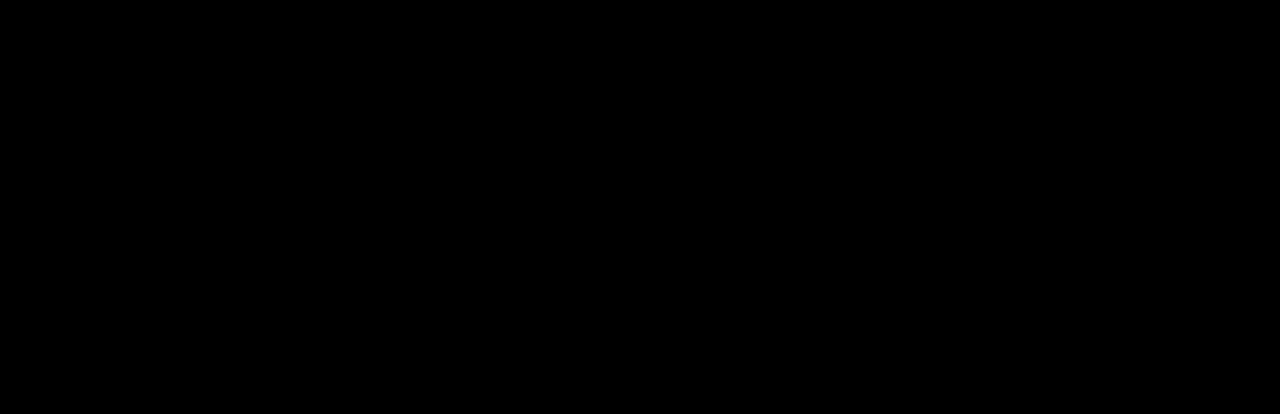
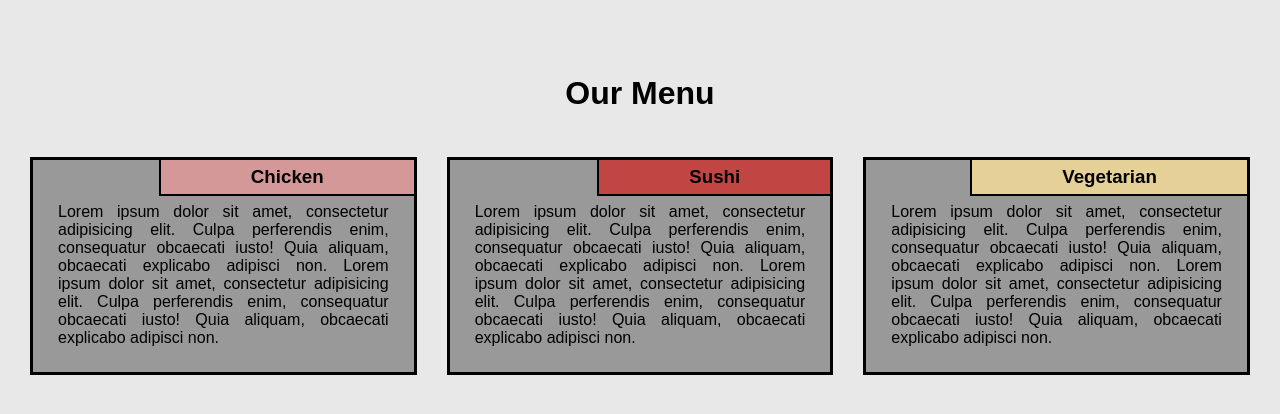
Before and after one commit to Sameer46/module2-solution, a plain HTML site: page index.html in a window 1280 px wide. Drawn offline with Linux system fonts and the light colour scheme.

Commit message:
final version

```diff
--- a/css/style.css
+++ b/css/style.css
@@ -1,28 +1,88 @@
 *{
-    margin: 0;
-    padding: 0;
-    background-color:white ;
+    margin:0;
+    padding:0;
+    box-sizing: border-box;
+}
+body{
+    background-color: #E8E8E9;
+    font-family: Arial, Helvetica, sans-serif;
+}
+#container{
+    position: relative;
+    top:60px;
+    margin: 15px;
+}
+#title{
+    text-align: center;
+    margin-bottom: 30px;
+}
+.item{
+    position: relative;
+    top: 0;
+    background-color:#999999;
+    margin: 15px;
+    padding: 25px;
+    border: 3px solid #000;
+}
+.item{
+    position: relative;
+    top: 0;
+    background-color:#999999;
+    margin: 15px;
+    padding: 25px;
+    border: 3px solid #000;
+}
+.item-title{
+    position: absolute;
+    top:0;
+    right: 0px;
+    background: green;
+    padding: 6px 90px;
+    border-left: 2px solid #000;
+    border-bottom: 2px solid #000;
+}
+.item p{
+    margin-top: 18px;
+    text-align: justify;
+    font-size:100%;
 }
 
+#title-1{
+    background-color: #D59898;
+}
+#title-2{
+    background-color: #C14543;
+}
+#title-3{
+    background-color: #E5D198;
+}
 /********** DESKTOP **********/
 @media(min-width:992px) {
-    * {
-
-        background-color: black;
+     .col-lg-3{
+        float: left;
+    }
+    .col-lg-3{
+        width: 33.33%;
     }
 }
 
 /********** TABLET **********/
 @media (min-width:768px) and (max-width:991px){
-    *{
-        background-color: red;
+    .col-lg-3{
+        width: 50%;
+        float: left;
     }
+    .col-tablet{
+        width: 100%;
+        float: left;
+    }
+
 }
 
 /********** MOBILE **********/
 @media (max-width:767px) {
-    *{background-color: yellow;
-
-
-     }
+     .col-lg-3{
+        width: 100%;
+        float: left;
+      }
 }
--- a/index.html
+++ b/index.html
@@ -8,6 +8,41 @@
     <title>Document</title>
 </head>
 <body>
-    Hello World
+    <div id="container">
+        <div class="row">
+            <h1 id="title">Our Menu</h1>
+            <div class="col-lg-3">
+                <div class="item">
+                  <div class="item-title" id="title-1">
+                    <h3>Chicken</h3>
+                  </div>
+                  <p>
+                    Lorem ipsum dolor sit amet, consectetur adipisicing elit. Culpa perferendis enim, consequatur obcaecati iusto! Quia aliquam, obcaecati explicabo adipisci non. Lorem ipsum dolor sit amet, consectetur adipisicing elit. Culpa perferendis enim, consequatur obcaecati iusto! Quia aliquam, obcaecati explicabo adipisci non.
+                  </p>
+                </div>
+              </div>
+              <div class="col-lg-3">
+                <div class="item">
+                  <div class="item-title" id="title-2">
+                    <h3>Sushi</h3>
+                  </div>
+                  <p>
+                    Lorem ipsum dolor sit amet, consectetur adipisicing elit. Culpa perferendis enim, consequatur obcaecati iusto! Quia aliquam, obcaecati explicabo adipisci non. Lorem ipsum dolor sit amet, consectetur adipisicing elit. Culpa perferendis enim, consequatur obcaecati iusto! Quia aliquam, obcaecati explicabo adipisci non.
+                  </p>
+                </div>
+              </div>
+              <div class="col-lg-3 col-tablet">
+                <div class="item">
+                  <div class="item-title" id="title-3">
+                    <h3>Vegetarian</h3>
+                  </div>
+                  <p>
+                    Lorem ipsum dolor sit amet, consectetur adipisicing elit. Culpa perferendis enim, consequatur obcaecati iusto! Quia aliquam, obcaecati explicabo adipisci non. Lorem ipsum dolor sit amet, consectetur adipisicing elit. Culpa perferendis enim, consequatur obcaecati iusto! Quia aliquam, obcaecati explicabo adipisci non.
+                  </p>
+                </div>
+              </div>
+        </div>
+   </div>
+
 </body>
 </html>
```
